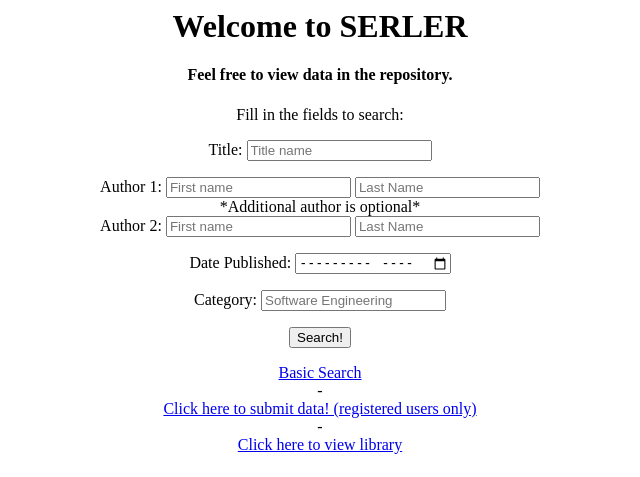
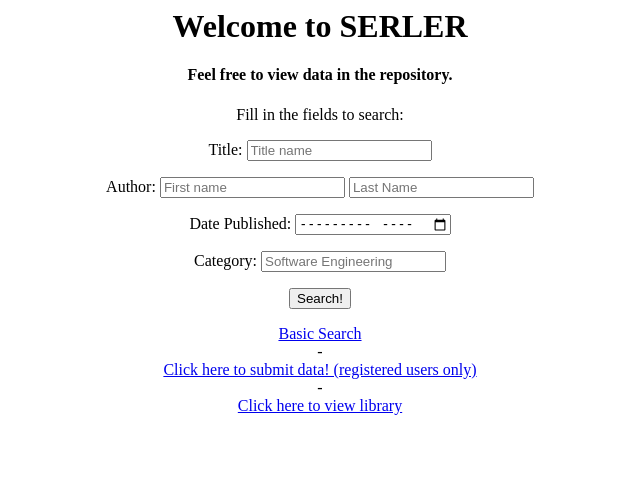
Before and after one commit to George100/AUTSE2015-Agile-Ain-t-Fragile, a PHP site: page /searchdataformadv.php in a window 1280 px wide. Shown: the top 477 px of the page, without its empty margins (320-960 px from the left). Run offline with PHP 8.4, Linux system fonts and the light colour scheme.

Commit message:
Removed additional author field

```diff
--- a/searchdataformadv.php
+++ b/searchdataformadv.php
@@ -14,13 +14,8 @@
 				Title: <input type="text" name="searchTitle" placeholder="Title name">
 				<p>
 
-				Author 1: <input type="text" name="authorOneFName" placeholder="First name">
+				Author: <input type="text" name="authorOneFName" placeholder="First name">
 				<input type="text" name="authorOneLName" placeholder="Last Name">
-				<br>
-					*Additional author is optional*
-				<br>
-				Author 2: <input type="text" name="authorTwoFName" placeholder="First name">
-				<input type="text" name="authorTwoLName" placeholder="Last Name">
 				<p>
 				Date Published: <input type="month" name="searchYear" placeholder="Year Published">
 				<p>
```
